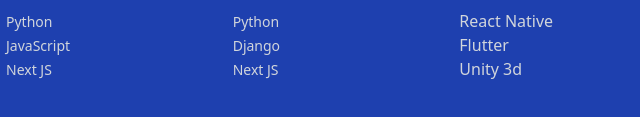
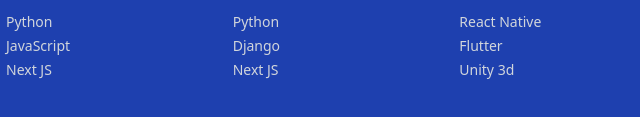
Before and after one commit to faixan554/Web_Developers, a website built with Vite: page index.html in a window 1280 px wide. Shown: the part 3123-3240 px from the top of the page, 590-1230 px from the left. Built offline with nearby package versions, Linux system fonts and the light colour scheme.

Commit message:
Update index.html

```diff
--- a/index.html
+++ b/index.html
@@ -225,13 +225,13 @@
               <h2 class="title-font font-medium tracking-widest text-base mb-3 md:text-xl">Game Development</h2>
               <nav class="list-none mb-10">
                 <li>
-                  <a class="text-gray-300 hover:text-gray-400 cursor-pointer">React Native</a>
+                  <a class="text-gray-300 hover:text-gray-400 text-sm cursor-pointer">React Native</a>
                 </li>
                 <li>
-                  <a class="text-gray-300 hover:text-gray-400 cursor-pointer">Flutter</a>
+                  <a class="text-gray-300 hover:text-gray-400 text-sm cursor-pointer">Flutter</a>
                 </li>
                 <li>
-                  <a class="text-gray-300 hover:text-gray-400 cursor-pointer">Unity 3d</a>
+                  <a class="text-gray-300 hover:text-gray-400 text-sm cursor-pointer">Unity 3d</a>
                 </li>
               </nav>
             </div>
```
